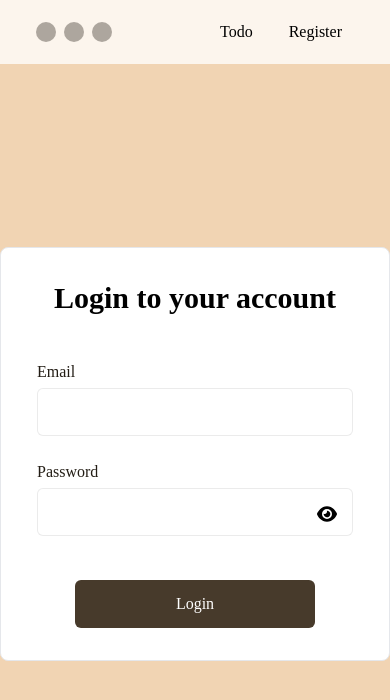
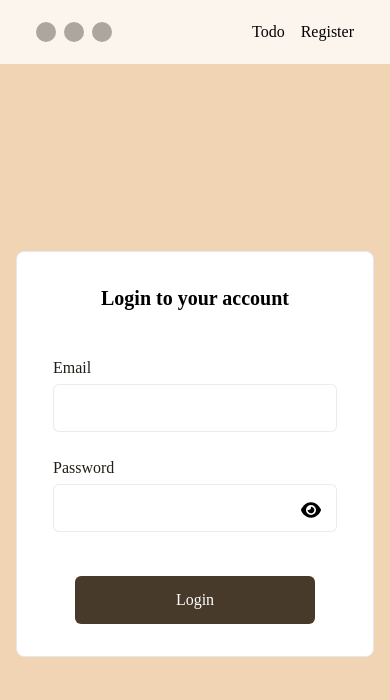
Before and after one commit to crljhnmngs/todo-app, a React (Create React App) app: page / in a window 390 px wide. Both pictures are taken after a click on the button "Login". Shown: the top 700 px of the page. Built offline with nearby package versions, Linux system fonts and the light colour scheme; no server answers.

Commit message:
feat: add responsiveness to register and login screens

```diff
--- a/src/components/LoginForm/index.tsx
+++ b/src/components/LoginForm/index.tsx
@@ -39,11 +39,11 @@ export const LoginForm = () => {
         <React.Fragment>
             {loading && <Loading />}
             <form
-                className="h-auto w-[30rem] bg-white rounded-lg border pb-8 my-10"
+                className="h-auto w-[25rem] xs:w-[30rem] bg-white rounded-lg border pb-8 my-10 mx-4 xs:mx-0"
                 onSubmit={handleSubmit(onSubmit)}
             >
                 <div className="w-full flex flex-col justify-center items-center pt-8 gap-1">
-                    <span className="font-semibold text-3xl">
+                    <span className="font-semibold text-xl xs:text-3xl">
                         Login to your account
                     </span>
                 </div>
--- a/src/components/Navigation/index.tsx
+++ b/src/components/Navigation/index.tsx
@@ -7,7 +7,7 @@ export const Navigation = () => {
     const location = useLocation();
     return (
         <div>
-            <ul className="flex gap-9 mr-3">
+            <ul className="flex gap-4 xs:gap-9 xs:mr-3">
                 <Link to={ROUTES.TODO} className="hover:underline">
                     Todo
                 </Link>
--- a/src/components/RegisterForm/index.tsx
+++ b/src/components/RegisterForm/index.tsx
@@ -160,19 +160,19 @@ export const RegisterForm = () => {
         <React.Fragment>
             {loading && <Loading />}
             <form
-                className="h-auto w-[40rem] bg-white rounded-lg border pb-8 my-10"
+                className="h-auto w-auto mx-3 sm:w-[39rem] bg-white rounded-lg border pb-8 my-10"
                 onSubmit={handleSubmit(onSubmit)}
             >
                 <div className="w-full flex flex-col justify-center items-center pt-8 gap-1">
-                    <span className="font-semibold text-3xl">
+                    <span className="font-semibold text-2xl xs:text-3xl">
                         Registration Form
                     </span>
-                    <span className="text-sm text-gray-600">
+                    <span className="text-[11px] xs:text-sm text-gray-600">
                         Fill out the form carefully for registration
                     </span>
                 </div>
-                <div className="w-full px-9 mt-10 flex flex-col gap-4">
-                    <div className="flex gap-5">
+                <div className="w-full px-4 xs:px-9 mt-10 flex flex-col gap-2 xs:gap-4">
+                    <div className="flex gap-1 xs:gap-5 flex-col xs:flex-row">
                         <Input
                             name="firstname"
                             type="text"
@@ -190,7 +190,7 @@ export const RegisterForm = () => {
                             error={errors.lastname?.message}
                         />
                     </div>
-                    <div className="flex gap-5">
+                    <div className="flex gap-1 xs:gap-5 flex-col xs:flex-row">
                         <Select
                             name="gender"
                             label={'Gender'}
@@ -209,7 +209,7 @@ export const RegisterForm = () => {
                             error={errors.age?.message}
                         />
                     </div>
-                    <div className="flex gap-2">
+                    <div className="flex gap-1 sm:gap-2 flex-col sm:flex-row">
                         <Select
                             name="country"
                             label={'Country'}
@@ -264,7 +264,7 @@ export const RegisterForm = () => {
                         />
                     </div>
                     <div className="flex flex-col">
-                        <div className="flex gap-2">
+                        <div className="flex gap-2 flex-col xs:flex-row">
                             <Input
                                 name="password"
                                 type="password"
--- a/tailwind.config.js
+++ b/tailwind.config.js
@@ -22,6 +22,9 @@ module.exports = {
                 '19/20': '95%',
                 '17/20': '85%',
             },
+            screens: {
+                xs: '520px',
+            },
         },
     },
     plugins: [],
```
